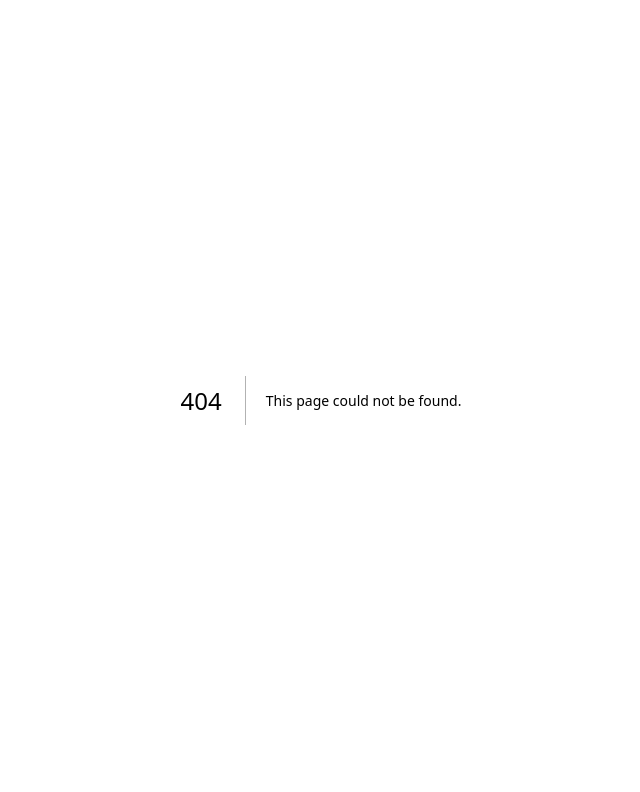
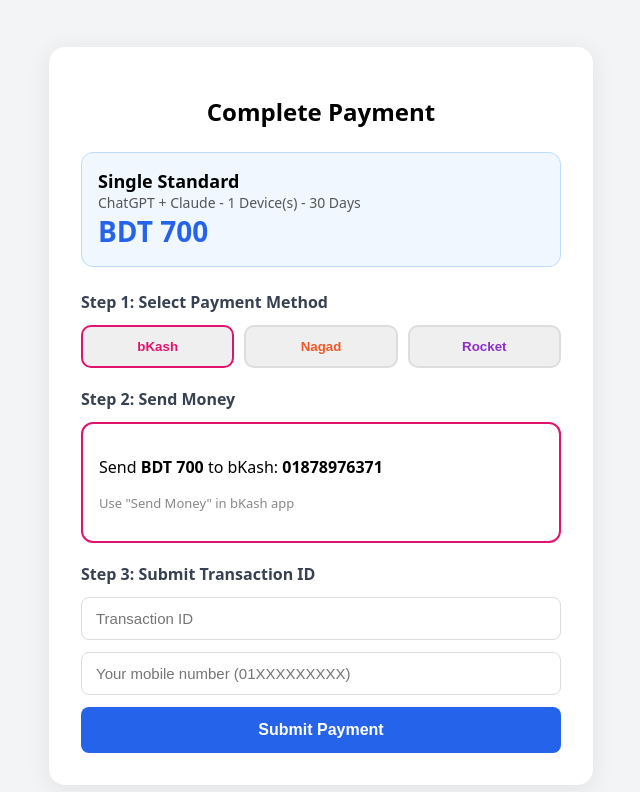
Before and after one commit to Mahbubgit2023/trendsbits-ai, a Next.js app: page /payment in a window 1280 px wide. Before the commit this address had no page. Shown: the top 792 px of the page, without its empty margins (319-959 px from the left). Built offline with nearby package versions, Linux system fonts and the light colour scheme.

Commit message:
Add payment page with payment form functionality

```diff
--- /dev/null
+++ b/app/payment/page.js
@@ -0,0 +1,115 @@
+'use client';
+import { useState, Suspense } from 'react';
+import { useRouter, useSearchParams } from 'next/navigation';
+
+const PLANS = {
+  single_standard: { name: 'Single Standard', price: 700, devices: 1, tools: 'ChatGPT + Claude' },
+  single_all: { name: 'Single All Tools', price: 800, devices: 1, tools: 'ChatGPT + Claude + Gemini' },
+  dual_standard: { name: 'Dual Standard', price: 1000, devices: 2, tools: 'ChatGPT + Claude' },
+  dual_all: { name: 'Dual All Tools', price: 1100, devices: 2, tools: 'ChatGPT + Claude + Gemini' },
+};
+
+const PAYMENT_METHODS = [
+  { id: 'bkash', name: 'bKash', number: '01878976371', color: '#E2136E', type: 'Personal' },
+  { id: 'nagad', name: 'Nagad', number: '01878976371', color: '#F05A28', type: 'Personal' },
+  { id: 'rocket', name: 'Rocket', number: '01878976371', color: '#8B2FC9', type: 'Personal' },
+];
+
+function PaymentForm() {
+  const searchParams = useSearchParams();
+  const router = useRouter();
+  const planId = searchParams.get('plan') || 'single_standard';
+  const plan = PLANS[planId] || PLANS.single_standard;
+  const [selectedMethod, setSelectedMethod] = useState('bkash');
+  const [txnId, setTxnId] = useState('');
+  const [senderNumber, setSenderNumber] = useState('');
+  const [loading, setLoading] = useState(false);
+  const [error, setError] = useState('');
+  const [success, setSuccess] = useState(false);
+  const method = PAYMENT_METHODS.find(m => m.id === selectedMethod);
+
+  async function handleSubmit(e) {
+    e.preventDefault();
+    setError('');
+    if (!txnId.trim()) return setError('Please enter your Transaction ID');
+    if (!senderNumber.trim()) return setError('Please enter your mobile number');
+    setLoading(true);
+    try {
+      const res = await fetch('/api/payment/manual', {
+        method: 'POST',
+        headers: { 'Content-Type': 'application/json' },
+        body: JSON.stringify({ plan: planId, amount: plan.price, paymentMethod: selectedMethod, transactionId: txnId.trim(), senderNumber: senderNumber.trim() }),
+      });
+      const data = await res.json();
+      if (!res.ok) throw new Error(data.error || 'Failed to submit');
+      setSuccess(true);
+    } catch (err) {
+      setError(err.message);
+    } finally {
+      setLoading(false);
+    }
+  }
+
+  if (success) return (
+    <div style={styles.container}><div style={styles.card}>
+      <div style={{ fontSize: 64, textAlign: 'center' }}>OK</div>
+      <h2 style={{ textAlign: 'center', color: '#16a34a' }}>Payment Submitted!</h2>
+      <p style={{ textAlign: 'center', color: '#555' }}>Your payment is under review. Account activated within <strong>1-2 hours</strong>.</p>
+      <button onClick={() => router.push('/')} style={styles.btnPrimary}>Go to Home</button>
+    </div></div>
+  );
+
+  return (
+    <div style={styles.container}><div style={styles.card}>
+      <h1 style={styles.title}>Complete Payment</h1>
+      <div style={styles.planBox}>
+        <div style={{ fontWeight: 700, fontSize: 18 }}>{plan.name}</div>
+        <div style={{ color: '#555', fontSize: 14 }}>{plan.tools} - {plan.devices} Device(s) - 30 Days</div>
+        <div style={{ fontSize: 28, fontWeight: 800, color: '#2563eb' }}>BDT {plan.price}</div>
+      </div>
+      <div style={styles.stepLabel}>Step 1: Select Payment Method</div>
+      <div style={styles.methodGrid}>
+        {PAYMENT_METHODS.map(m => (
+          <button key={m.id} onClick={() => setSelectedMethod(m.id)}
+            style={{ ...styles.methodBtn, borderColor: selectedMethod === m.id ? m.color : '#ddd' }}>
+            <span style={{ fontWeight: 700, color: m.color }}>{m.name}</span>
+          </button>
+        ))}
+      </div>
+      <div style={styles.stepLabel}>Step 2: Send Money</div>
+      <div style={{ ...styles.sendBox, borderColor: method.color }}>
+        <p>Send <strong>BDT {plan.price}</strong> to {method.name}: <strong>{method.number}</strong></p>
+        <p style={{ color: '#888', fontSize: 13 }}>Use "Send Money" in {method.name} app</p>
+      </div>
+      <div style={styles.stepLabel}>Step 3: Submit Transaction ID</div>
+      <form onSubmit={handleSubmit}>
+        <input type="text" placeholder="Transaction ID" value={txnId} onChange={e => setTxnId(e.target.value)} style={styles.input} />
+        <input type="text" placeholder="Your mobile number (01XXXXXXXXX)" value={senderNumber} onChange={e => setSenderNumber(e.target.value)} style={styles.input} />
+        {error && <div style={styles.error}>{error}</div>}
+        <button type="submit" disabled={loading} style={styles.btnPrimary}>{loading ? 'Submitting...' : 'Submit Payment'}</button>
+      </form>
+    </div></div>
+  );
+}
+
+export default function PaymentPage() {
+  return (
+    <Suspense fallback={<div>Loading...</div>}>
+      <PaymentForm />
+    </Suspense>
+  );
+}
+
+const styles = {
+  container: { minHeight: '100vh', background: '#f3f4f6', display: 'flex', alignItems: 'center', justifyContent: 'center', padding: 16 },
+  card: { background: '#fff', borderRadius: 16, padding: 32, maxWidth: 480, width: '100%', boxShadow: '0 4px 24px rgba(0,0,0,0.08)' },
+  title: { textAlign: 'center', fontSize: 24, fontWeight: 800, marginBottom: 24 },
+  planBox: { background: '#f0f7ff', borderRadius: 12, padding: 16, marginBottom: 24, border: '1px solid #bfdbfe' },
+  stepLabel: { fontWeight: 700, color: '#374151', marginBottom: 12, marginTop: 20 },
+  methodGrid: { display: 'grid', gridTemplateColumns: '1fr 1fr 1fr', gap: 10, marginBottom: 8 },
+  methodBtn: { border: '2px solid', borderRadius: 10, padding: '12px 8px', cursor: 'pointer', display: 'flex', flexDirection: 'column', alignItems: 'center' },
+  sendBox: { border: '2px solid', borderRadius: 12, padding: 16, marginBottom: 8 },
+  input: { width: '100%', padding: '12px 14px', borderRadius: 8, border: '1px solid #ddd', fontSize: 15, marginBottom: 12, boxSizing: 'border-box' },
+  btnPrimary: { width: '100%', padding: '14px', background: '#2563eb', color: '#fff', border: 'none', borderRadius: 8, fontSize: 16, fontWeight: 700, cursor: 'pointer' },
+  error: { color: '#dc2626', fontSize: 14, marginBottom: 8, padding: '8px 12px', background: '#fef2f2', borderRadius: 6 },
+};
```
